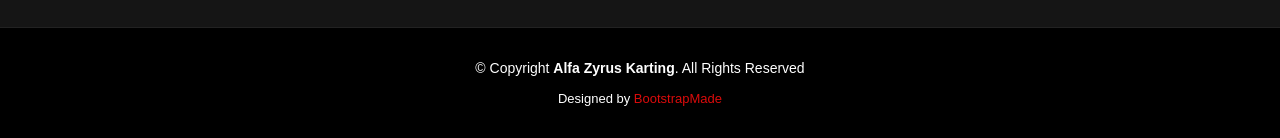
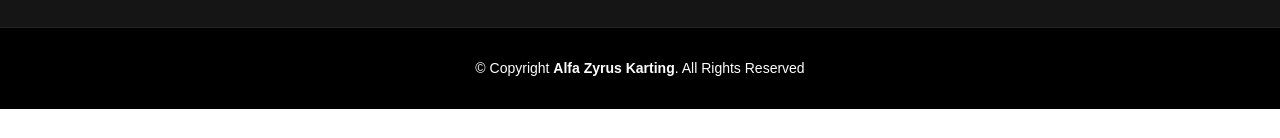
Before and after one commit to ashutoshkumar-04/Alfa-Zyrus-Karting, a plain HTML site: page index.html in a window 1280 px wide. Shown: the part 5260-5398 px from the top of the page. After the commit the page ends 5369 px from the top, so only its background shows below. Drawn offline with Linux system fonts and the light colour scheme.

Commit message:
Update index.html

```diff
--- a/index.html
+++ b/index.html
@@ -649,13 +649,6 @@
           &copy; Copyright <strong><span>Alfa Zyrus Karting</span></strong
           >. All Rights Reserved
         </div>
-        <div class="credits">
-          <!-- All the links in the footer should remain intact. -->
-          <!-- You can delete the links only if you purchased the pro version. -->
-          <!-- Licensing information: https://bootstrapmade.com/license/ -->
-          <!-- Purchase the pro version with working PHP/AJAX contact form: https://bootstrapmade.com/gp-free-multipurpose-html-bootstrap-template/ -->
-          Designed by <a href="https://bootstrapmade.com/">BootstrapMade</a>
-        </div>
       </div>
     </footer>
     <!-- End Footer -->
```
